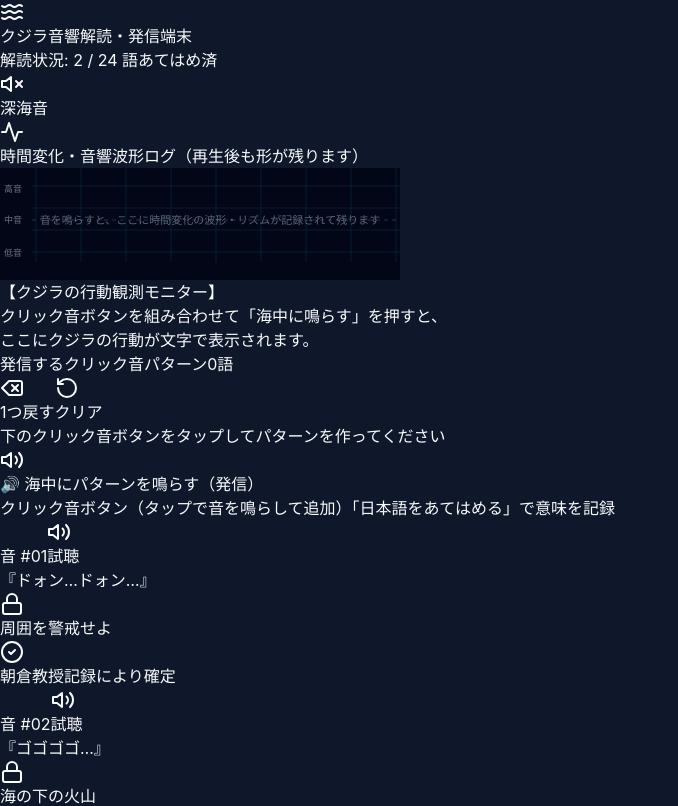
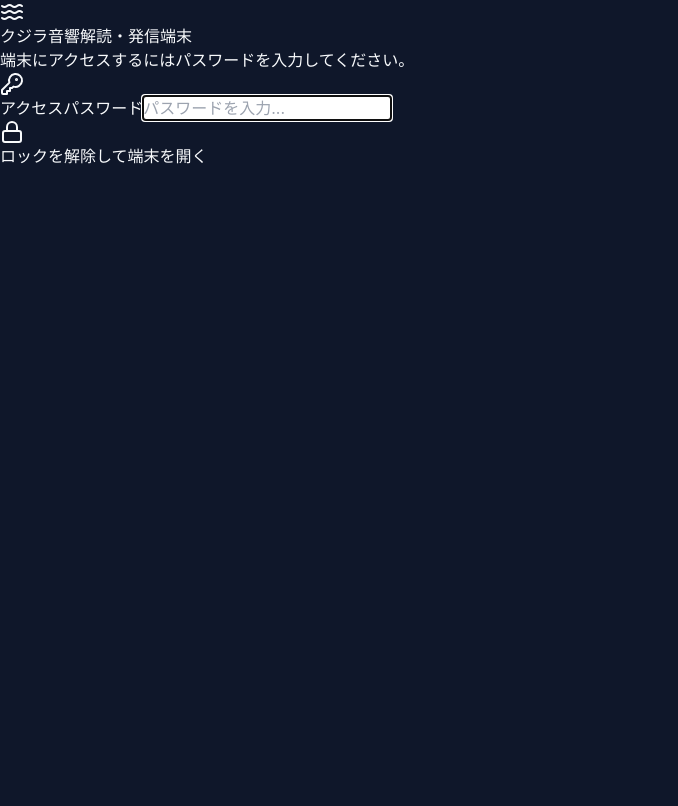
Before and after one commit to transcendentwind-lang/murder-mystery-scenerio-editer, a Next.js app: page /sonar in a window 1280 px wide. Shown: the top 806 px of the page, without its empty margins (0-678 px from the left). Built offline with nearby package versions, Linux system fonts and the light colour scheme.

Commit message:
feat(sonar): add whale-study password gate and external redirect to /sonar

```diff
--- a/src/app/sonar/page.tsx
+++ b/src/app/sonar/page.tsx
@@ -1,15 +1,138 @@
 "use client";
 
-import React from "react";
+import React, { useState, useEffect } from "react";
 import { initialProject } from "@/utils/initialProjectData";
 import { WhaleSonarMobileApp } from "@/components/WhaleSonarMobileApp";
+import { Lock, Waves, KeyRound, AlertCircle, LogOut } from "lucide-react";
+
+const ACCESS_PASSWORD = "whale-study";
+const STORAGE_AUTH_KEY = "mm_sonar_player_auth_v1";
 
 export default function SonarStandalonePage() {
+  const [isAuthenticated, setIsAuthenticated] = useState(false);
+  const [isChecking, setIsChecking] = useState(true);
+  const [passwordInput, setPasswordInput] = useState("");
+  const [errorMsg, setErrorMsg] = useState("");
+
+  useEffect(() => {
+    try {
+      const saved = localStorage.getItem(STORAGE_AUTH_KEY);
+      if (saved === ACCESS_PASSWORD) {
+        setIsAuthenticated(true);
+      }
+    } catch {
+      // ignore
+    } finally {
+      setIsChecking(false);
+    }
+  }, []);
+
+  const handleLogin = (e: React.FormEvent) => {
+    e.preventDefault();
+    const cleaned = passwordInput.trim();
+    if (cleaned === ACCESS_PASSWORD) {
+      setIsAuthenticated(true);
+      setErrorMsg("");
+      try {
+        localStorage.setItem(STORAGE_AUTH_KEY, ACCESS_PASSWORD);
+      } catch {
+        // ignore
+      }
+    } else {
+      setErrorMsg("パスワードが正しくありません。");
+    }
+  };
+
+  const handleLogout = () => {
+    setIsAuthenticated(false);
+    setPasswordInput("");
+    try {
+      localStorage.removeItem(STORAGE_AUTH_KEY);
+    } catch {
+      // ignore
+    }
+  };
+
+  if (isChecking) {
+    return (
+      <div className="min-h-screen w-full bg-slate-950 flex items-center justify-center text-cyan-400 text-xs font-mono">
+        読み込み中...
+      </div>
+    );
+  }
+
+  if (!isAuthenticated) {
+    return (
+      <div className="min-h-screen w-full bg-gradient-to-b from-slate-950 via-slate-900 to-slate-950 flex flex-col items-center justify-center p-4 text-slate-100">
+        <div className="w-full max-w-sm rounded-3xl border-2 border-cyan-500/30 bg-slate-950/95 p-6 shadow-2xl shadow-cyan-950/60 space-y-6">
+          <div className="flex flex-col items-center text-center space-y-2">
+            <div className="flex h-12 w-12 items-center justify-center rounded-2xl bg-cyan-500/15 border border-cyan-500/40 text-cyan-400 shadow-inner">
+              <Waves className="h-6 w-6" />
+            </div>
+            <h1 className="text-base font-extrabold tracking-wider text-white">
+              クジラ音響解読・発信端末
+            </h1>
+            <p className="text-xs text-slate-400 leading-relaxed">
+              端末にアクセスするにはパスワードを入力してください。
+            </p>
+          </div>
+
+          <form onSubmit={handleLogin} className="space-y-4">
+            <div className="space-y-1.5">
+              <label className="block text-xs font-bold text-cyan-300 flex items-center gap-1.5">
+                <KeyRound className="h-3.5 w-3.5" />
+                アクセスパスワード
+              </label>
+              <input
+                type="password"
+                value={passwordInput}
+                onChange={(e) => {
+                  setPasswordInput(e.target.value);
+                  if (errorMsg) setErrorMsg("");
+                }}
+                placeholder="パスワードを入力..."
+                autoFocus
+                className="w-full rounded-xl border border-slate-700 bg-slate-900 px-3.5 py-3 text-sm text-white placeholder-slate-500 focus:border-cyan-400 focus:outline-none focus:ring-1 focus:ring-cyan-400 font-mono"
+              />
+            </div>
+
+            {errorMsg && (
+              <div className="flex items-center gap-1.5 rounded-xl border border-rose-500/40 bg-rose-950/40 px-3 py-2 text-xs font-bold text-rose-300">
+                <AlertCircle className="h-4 w-4 shrink-0 text-rose-400" />
+                <span>{errorMsg}</span>
+              </div>
+            )}
+
+            <button
+              type="submit"
+              className="w-full rounded-xl bg-gradient-to-r from-cyan-600 via-teal-500 to-indigo-600 py-3 px-4 text-sm font-extrabold text-white shadow-lg shadow-cyan-600/30 hover:from-cyan-500 hover:to-indigo-500 active:scale-[0.99] transition flex items-center justify-center gap-2"
+            >
+              <Lock className="h-4 w-4" />
+              ロックを解除して端末を開く
+            </button>
+          </form>
+        </div>
+      </div>
+    );
+  }
+
   return (
-    <WhaleSonarMobileApp
-      words={initialProject.crypticWords}
-      grammar={initialProject.crypticGrammar}
-      standalone={true}
-    />
+    <div className="relative min-h-screen w-full bg-slate-950">
+      <WhaleSonarMobileApp
+        words={initialProject.crypticWords}
+        grammar={initialProject.crypticGrammar}
+        standalone={true}
+      />
+      <div className="pb-6 flex justify-center bg-slate-950">
+        <button
+          type="button"
+          onClick={handleLogout}
+          className="flex items-center gap-1.5 rounded-lg border border-slate-800 bg-slate-900/80 px-3 py-1.5 text-[11px] text-slate-400 hover:border-slate-700 hover:text-slate-200 transition"
+        >
+          <LogOut className="h-3 w-3" />
+          パスワード画面に戻す（ロック）
+        </button>
+      </div>
+    </div>
   );
 }
```
Also changed, not shown: src/middleware.ts (added, +21 -0 lines).
